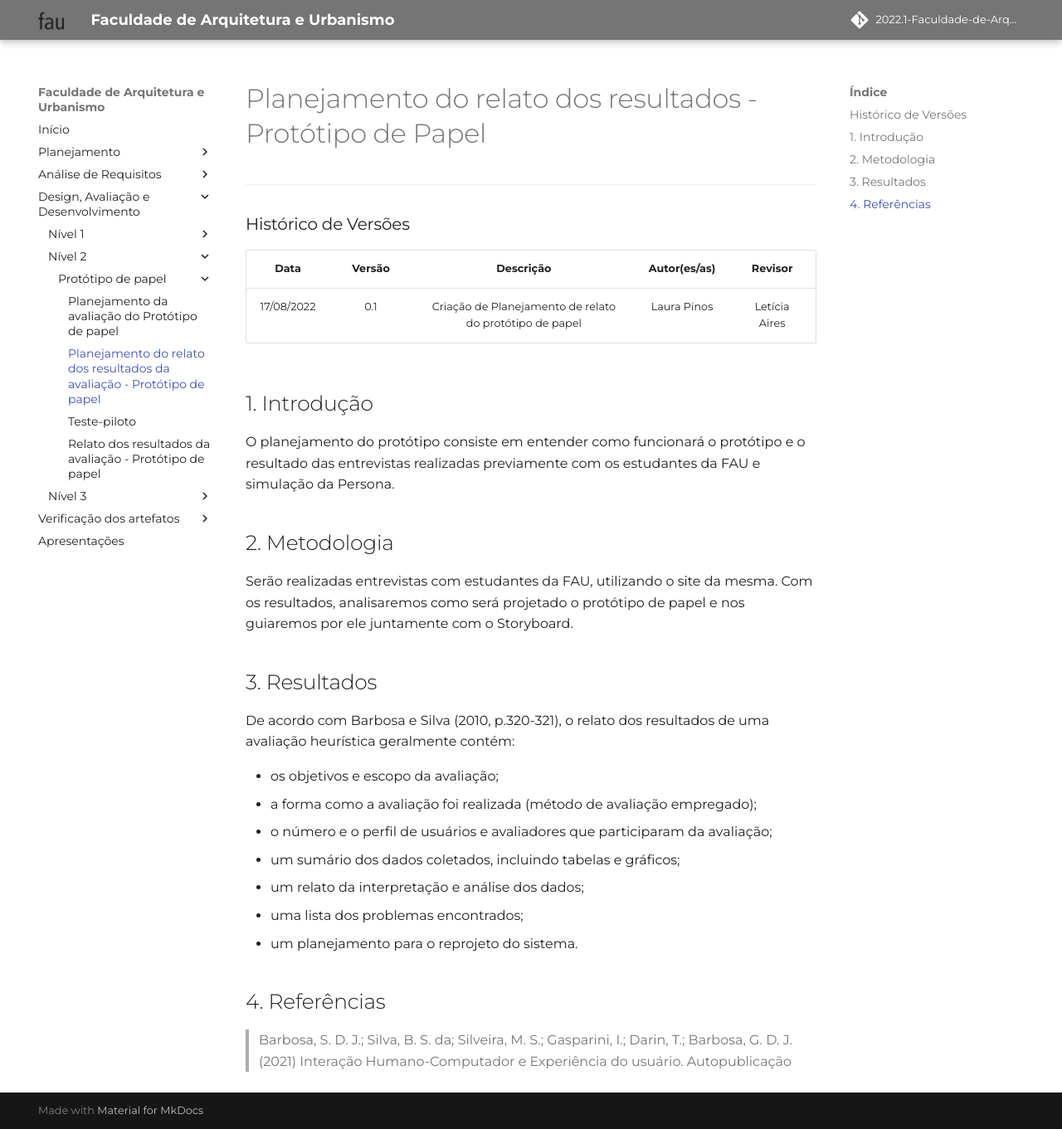
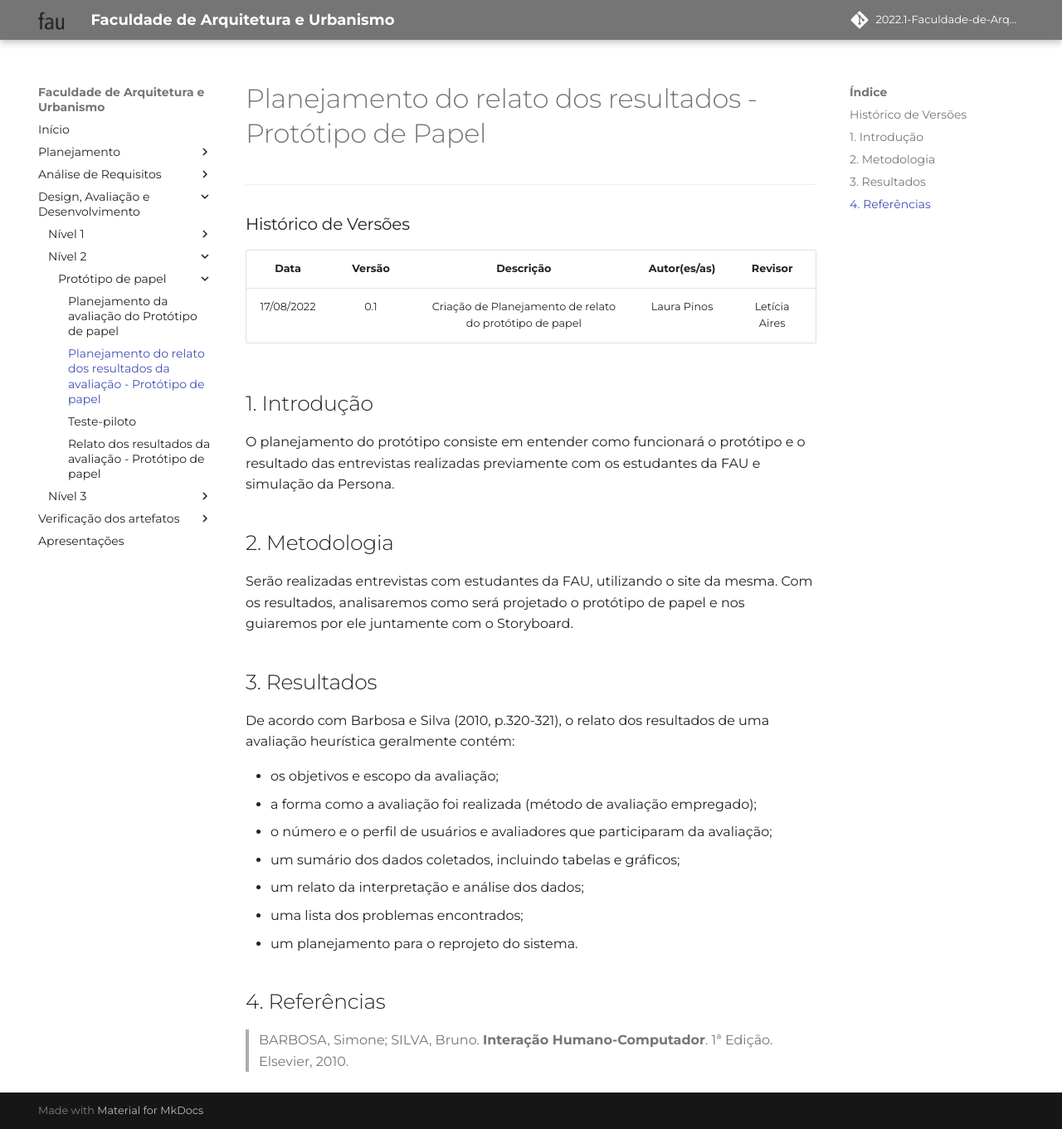
Before and after one commit to Mateusvff/2022.1-Faculdade-de-Arquitetura-e-Urbanismo, an MkDocs documentation site: the page built from docs/designAvalEDesenv/nivel2/prototPapel/planej-relato-result-prot-papel.md, in a window 1280 px wide and 1361 px high. Shown: the whole window at 83% size. Built offline with MkDocs 1.6.1 and Material for MkDocs 9.7.7, drawn with Linux system fonts in a browser that asks for light colours; some web fonts are replaced; comment, search, counter and statistics services are not loaded.

Commit message:
:repeat: correção da referência

```diff
--- a/docs/designAvalEDesenv/nivel2/prototPapel/planej-relato-result-prot-papel.md
+++ b/docs/designAvalEDesenv/nivel2/prototPapel/planej-relato-result-prot-papel.md
@@ -27,4 +27,5 @@ De acordo com Barbosa e Silva (2010, p.320-321), o relato dos resultados de uma
 * um planejamento para o reprojeto do sistema.
 
 ## 4. Referências
-> Barbosa, S. D. J.; Silva, B. S. da; Silveira, M. S.; Gasparini, I.; Darin, T.; Barbosa, G. D. J. (2021) Interação Humano-Computador e Experiência do usuário. Autopublicação
+
+> BARBOSA, Simone; SILVA, Bruno. **Interação Humano-Computador**. 1ª Edição. Elsevier, 2010.
```
